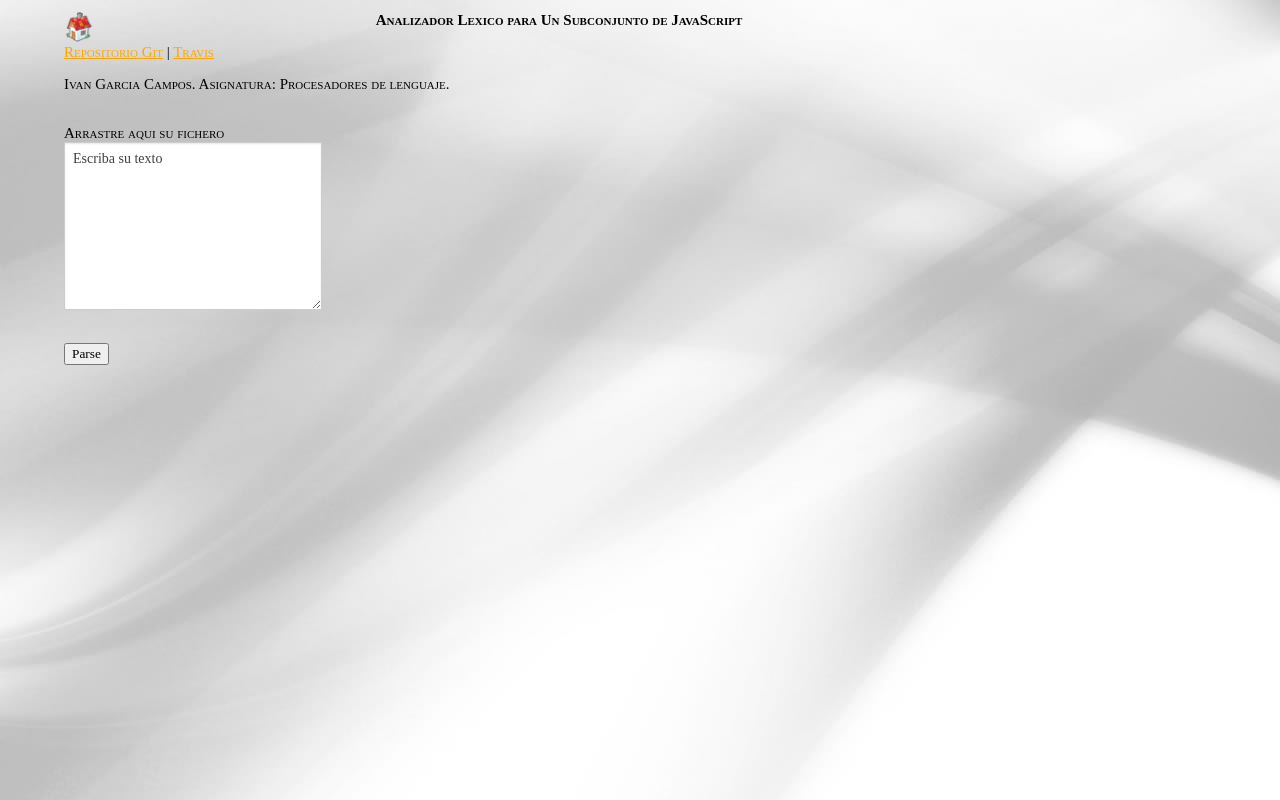
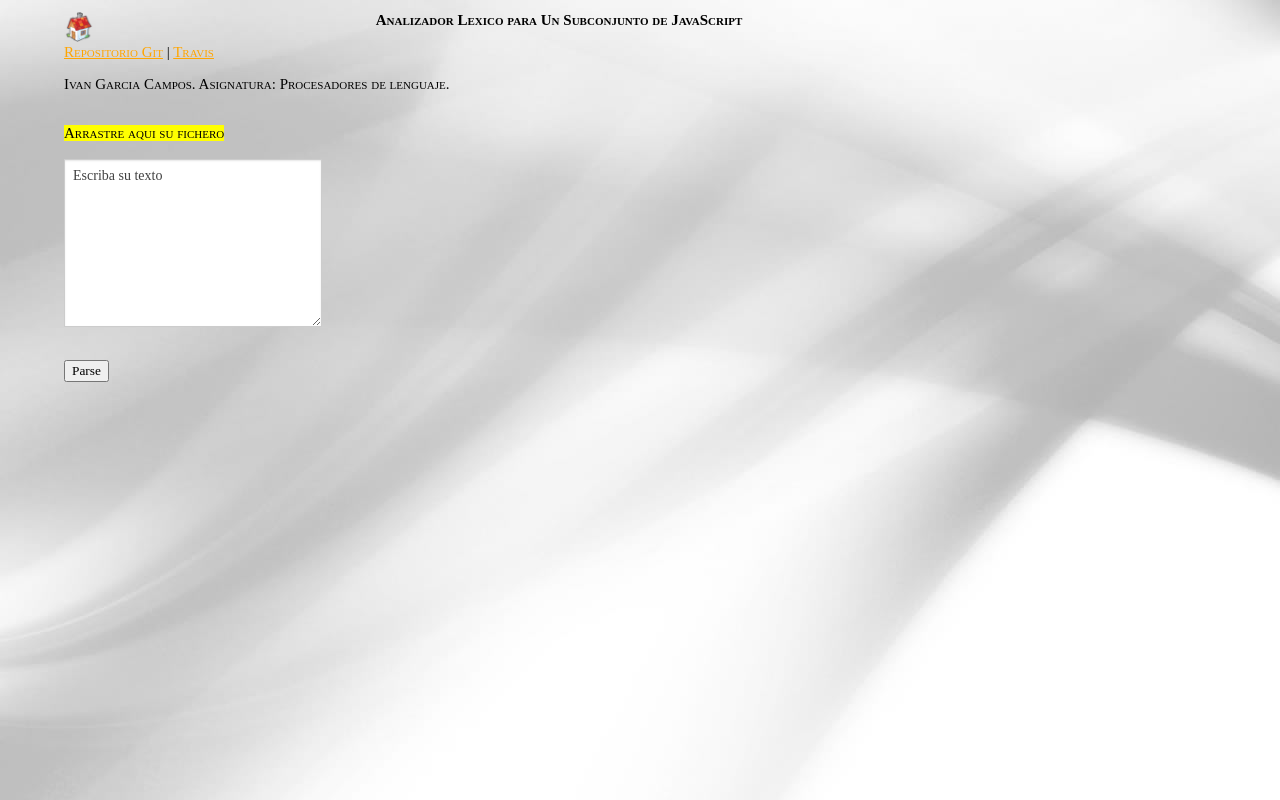
Before and after one commit to alu0100693737/PL_AnalizadorLexico, a plain HTML site: page index.html in a window 1280 px wide. Drawn offline with nearby package versions, Linux system fonts and the light colour scheme.

Commit message:
Mas cambios

```diff
--- a/index.html
+++ b/index.html
@@ -21,10 +21,11 @@
       <p> Ivan Garcia Campos. Asignatura: Procesadores de lenguaje. </p>
   </p>
   </div>
-  <div id="DRAGDROP">
+  <div4 id="DRAGDROP">
   <br>
   Arrastre aqui su fichero
-  </div>
+  </div4>
+  <br><br>
   <textarea id="INPUT">Escriba su texto</textarea>
   <br>
   <input id="PARSE" class="Boton" value=Parse type=button class="mylink">
--- a/styles/global.css
+++ b/styles/global.css
@@ -12,7 +12,7 @@ h1 { text-align: center; font-size: 30px; }
 h2 { text-align: center; font-size: 15px; }
 h3 {font-size: 15px;}
 div1{font-size: 20px; color: white; }
-
+div4{ background-color: yellow}
 table {
     margin-bottom: 1.25rem;
     border: 1px solid #6f6f6f;
```
